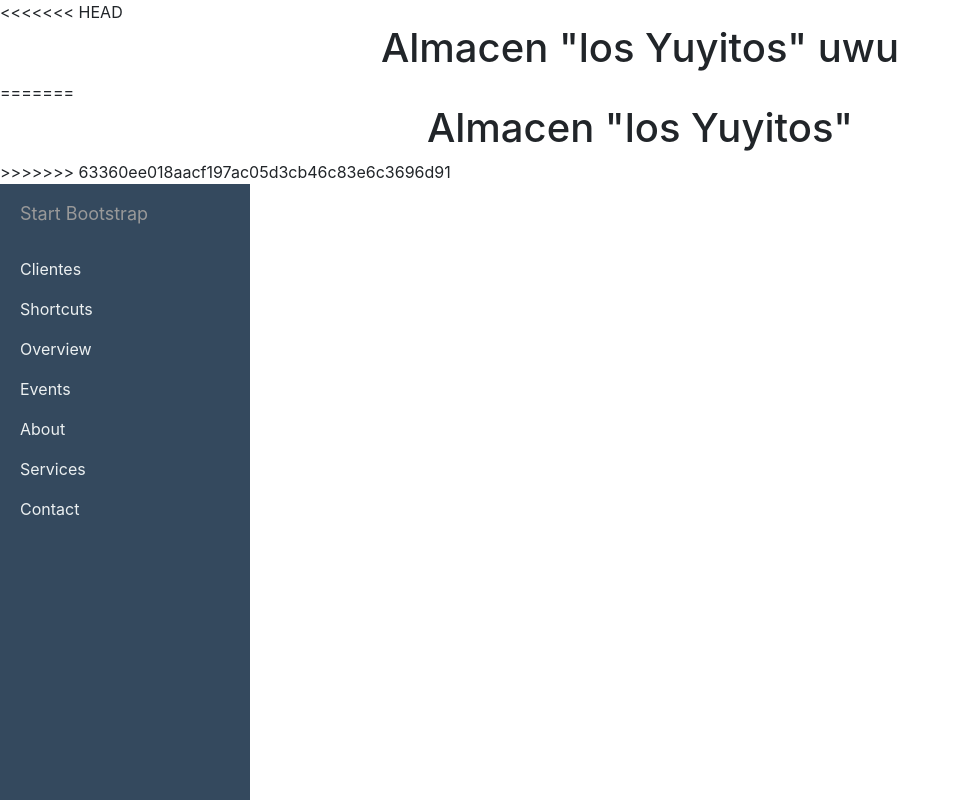
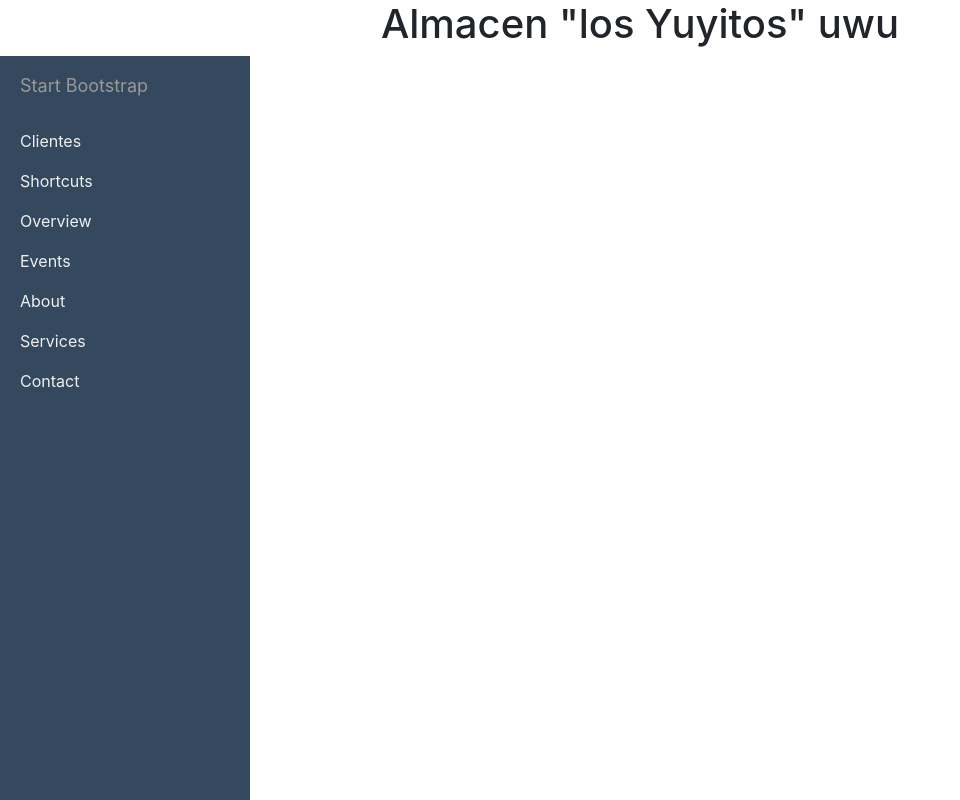
Before and after one commit to Shargzem/yuyitos, a Django app: page /inicio in a window 1280 px wide. Shown: the whole page, without its empty margins (0-960 px from the left). Run offline with Django 3.2, Linux system fonts and the light colour scheme; some libraries are stand-ins or nearby versions.

Commit message:
fix branch

```diff
--- a/yuyitosProyecto/templates/inicio.html
+++ b/yuyitosProyecto/templates/inicio.html
@@ -13,11 +13,7 @@
 <body>
 
 
-<<<<<<< HEAD
     <h1 style="text-align:center">Almacen "los Yuyitos" uwu</h1>
-=======
-    <h1 style="text-align:center">Almacen "los Yuyitos"</h1>
->>>>>>> 63360ee018aacf197ac05d3cb46c83e6c3696d91
 
     <div id="wrapper">
         <div id="sidebar-wrapper">
```
